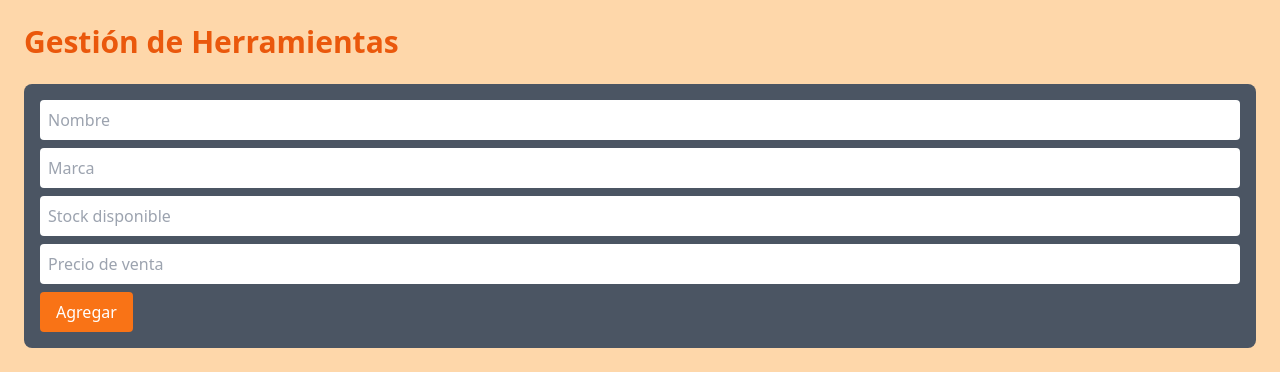
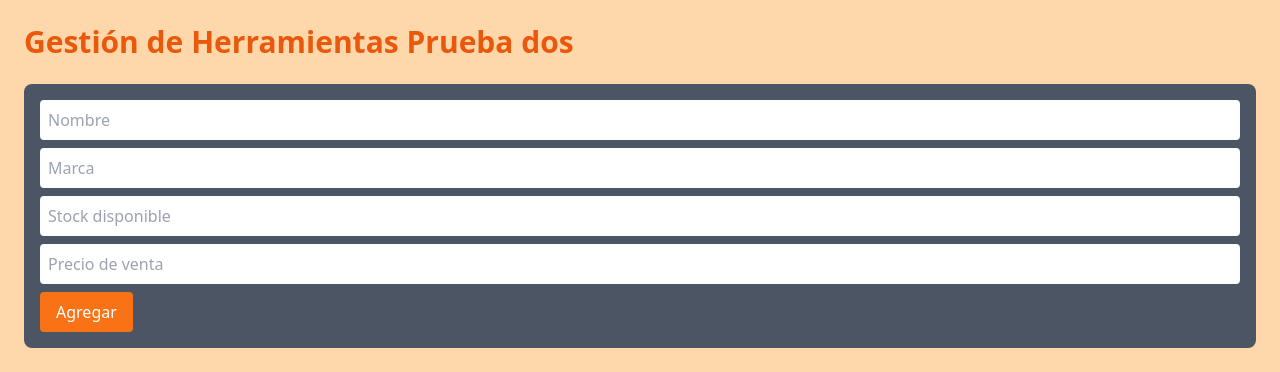
Before and after one commit to Mariysabel/proyectoTSO, a PHP site: page /admin.php in a window 1280 px wide. Shown: the top 372 px of the page. Run offline with PHP 8.4, Linux system fonts and the light colour scheme; data that the repository does not hold is empty; some libraries are stand-ins or nearby versions.

Commit message:
max prueba 839

```diff
--- a/proyecto/admin.php
+++ b/proyecto/admin.php
@@ -41,14 +41,14 @@ $resultado = $conn->query("SELECT * FROM herramientas");
 <html lang="es">
 <head>
 <meta charset="UTF-8">
-<title>Herramientas</title>
+<title>Herramienta s</title>
 <script src="https://cdn.tailwindcss.com"></script>
 </head>
 
 <body class="bg-orange-200 text-white p-6">
 
 <h1 class="text-3xl font-bold text-orange-600 mb-6">
-    Gestión de Herramientas
+    Gestión de Herramientas Prueba dos
 </h1>
 
 <form method="POST" action="<?= $editar ? '?editar='.$data['id'] : '' ?>" class="bg-gray-600 p-4 rounded-lg mb-6">
```
